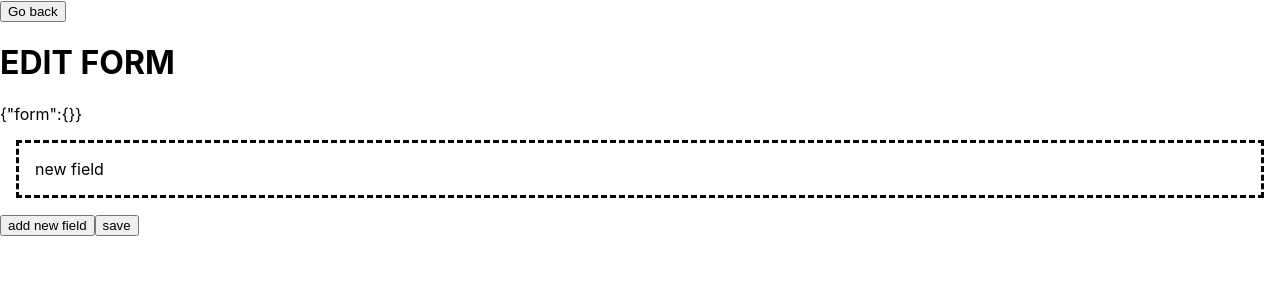
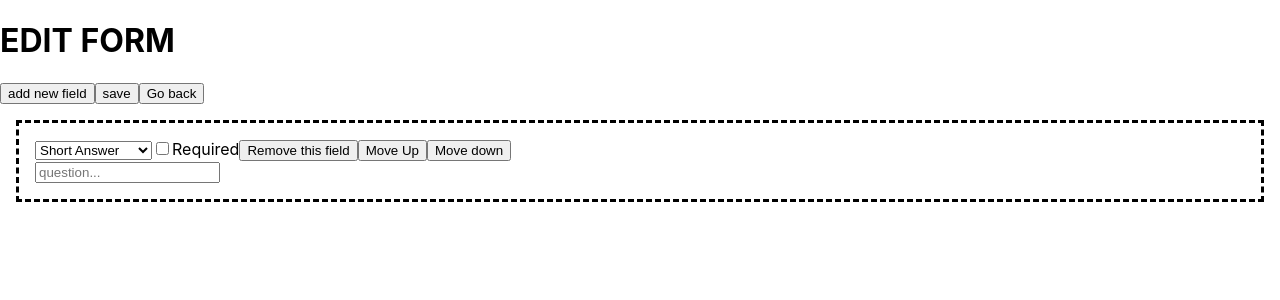
Before and after one commit to patryk-siewiera/iterators, a React (Create React App) app: page / in a window 1280 px wide. Shown: the top 300 px of the page. Built offline with nearby package versions, Linux system fonts and the light colour scheme.

Commit message:
feat: Allow other answer (if)

```diff
--- a/src/App.js
+++ b/src/App.js
@@ -65,6 +65,9 @@ function App({ onEdit }) {
 									<button className="moveDown">
 										moveDown
 									</button>
+									<button className="answer">
+										Answer Questions
+									</button>
 								</div>
 							</li>
 						);
--- a/src/editField.css
+++ b/src/editField.css
@@ -3,3 +3,7 @@
 	padding: 1rem;
 	margin: 1rem;
 }
+
+.question {
+	width: 500px;
+}
--- a/src/editField.js
+++ b/src/editField.js
@@ -1,6 +1,52 @@
-import React from "react";
+import React, { useState } from "react";
 import "./editField.css";
 
 export default function EditField() {
-	return <div className="editField">new field </div>;
+	const [questionType, setQuestionType] = useState("");
+	return (
+		<div className="editField">
+			<select
+				name="questionType"
+				onChange={(ev) => setQuestionType(ev.target.value)}
+			>
+				<option value="shortAnswer">Short Answer</option>
+				<option value="long Answer">Long Answer</option>
+				<option value="oneAnswer">One Answer</option>
+				<option value="multipleAnswer">Multiple Answer</option>
+				<option value="line">Line</option>
+			</select>
+
+			<label>
+				<input
+					value="Add option"
+					type="checkbox"
+					className="required"
+				/>
+				Required
+			</label>
+			<button type="button" className="remove">
+				Remove this field
+			</button>
+			<button type="button" className="moveUp">
+				Move Up
+			</button>
+			<button type="button" className="moveDown">
+				Move down
+			</button>
+			<div className="question">
+				<input type="text" placeholder="question..." />
+			</div>
+			{(questionType === "oneAnswer" ||
+				questionType === "multipleAnswer") && (
+				<label>
+					<input
+						value="Add option"
+						type="checkbox"
+						className="optional"
+					/>
+					Allow other answer
+				</label>
+			)}
+		</div>
+	);
 }
--- a/src/editForm.js
+++ b/src/editForm.js
@@ -13,20 +13,7 @@ export default function EditForm(props) {
 	const [question, setQuestion] = useState([]);
 	return (
 		<div>
-			<button
-				className="goBack"
-				onClick={() => {
-					props.onBack();
-				}}
-			>
-				Go back
-			</button>{" "}
 			<h1>EDIT FORM</h1>
-			<div>{JSON.stringify(props)}</div>
-			<EditField />
-			{question.map((e) => {
-				return <EditField />;
-			})}
 			<button
 				onClick={(ev) => {
 					const newQuestionList = [
@@ -38,6 +25,18 @@ export default function EditForm(props) {
 				add new field{" "}
 			</button>
 			<button>save</button>
+			<button
+				className="goBack"
+				onClick={() => {
+					props.onBack();
+				}}
+			>
+				Go back
+			</button>{" "}
+			<EditField />
+			{question.map((e) => {
+				return <EditField />;
+			})}
 		</div>
 	);
 }
```
